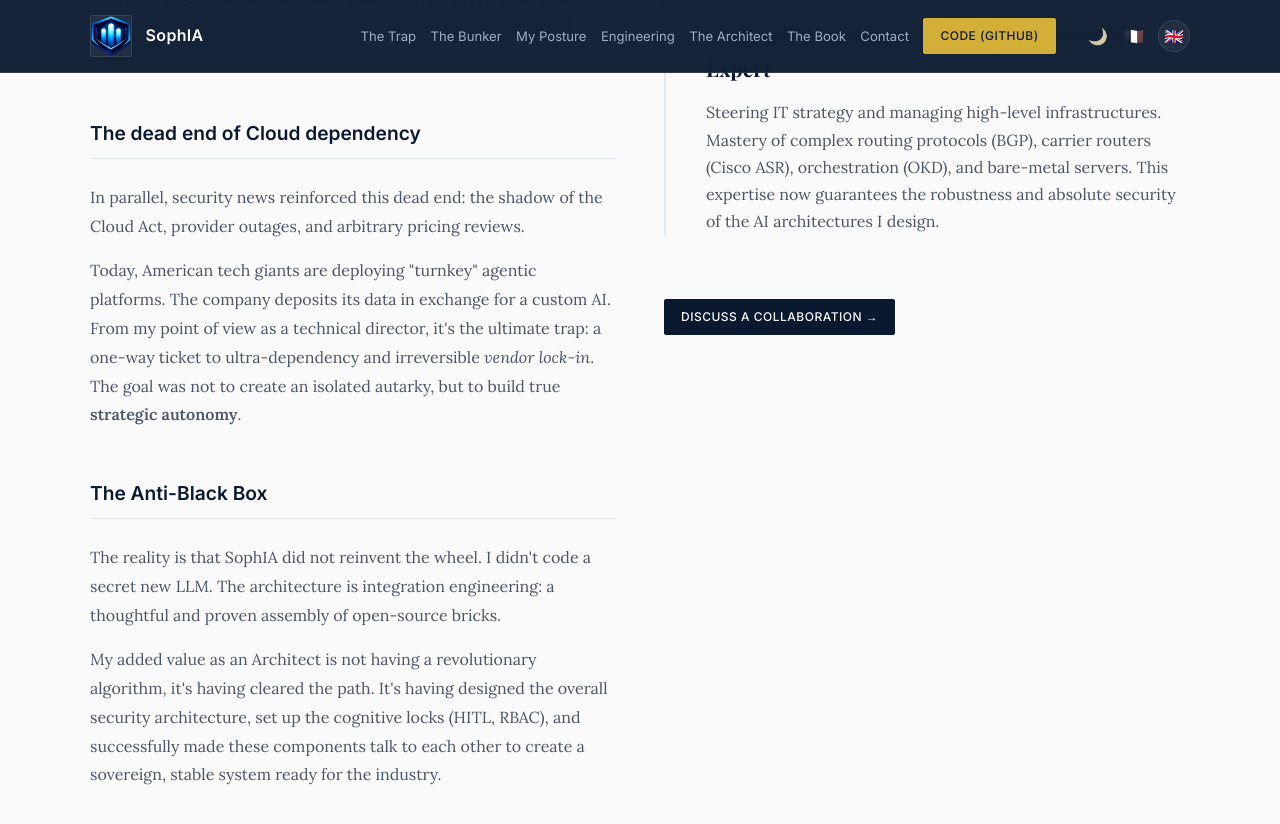
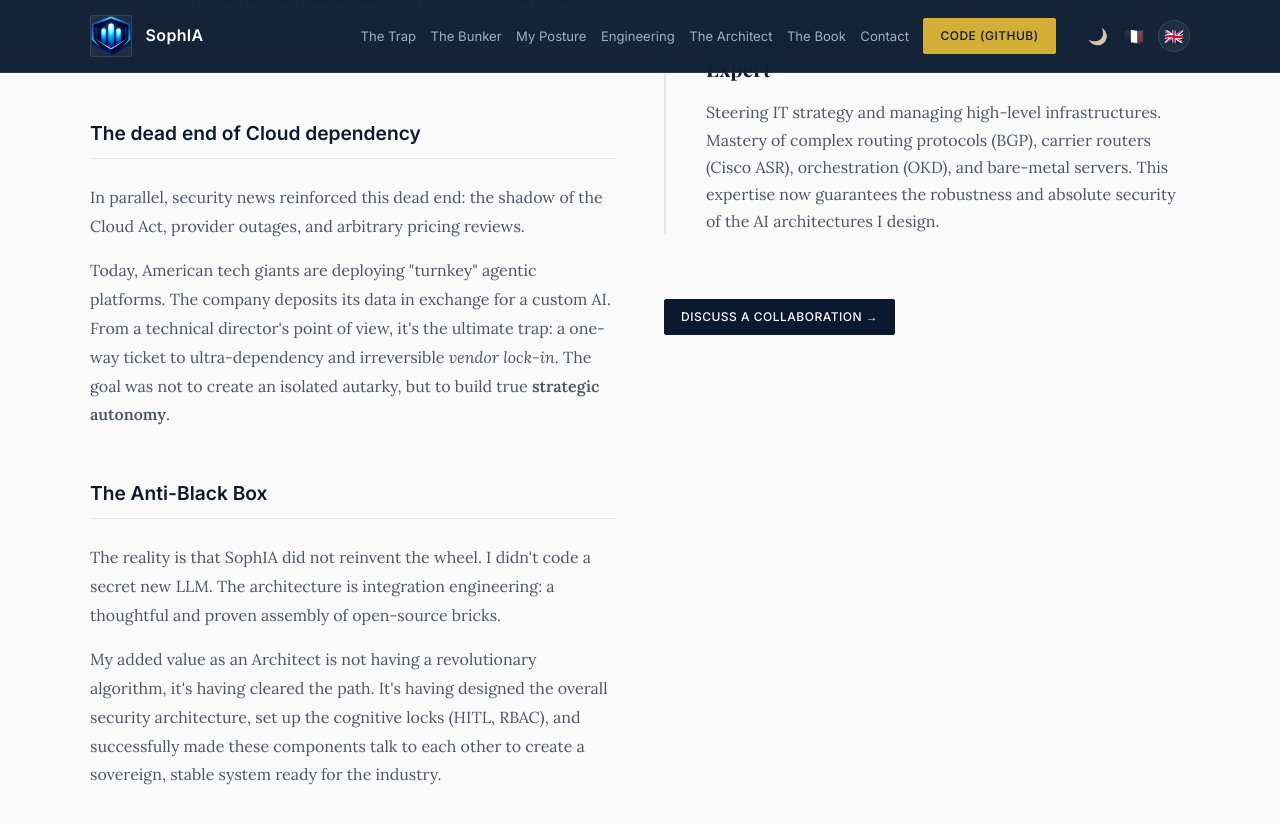
Before and after one commit to Kisai-DG-SLU/SophIA, a Jekyll site: the page built from architecte.html, in a window 1280 px wide and 900 px high, scrolled down 1859 px. Shown: the top 824 px of the window. Built offline with Jekyll 4.4.1, drawn with Linux system fonts in a browser that asks for light colours; part of the change alters nothing that is shown.

```diff
--- a/_includes/i18n/architecte.js
+++ b/_includes/i18n/architecte.js
@@ -20,8 +20,8 @@ const pageTranslations = {
           act1Text1: "Quand l'IA générative grand public a explosé, c'était d'abord un moyen technique à explorer (low-code, vibe coding). Une plongée sérieuse dans l'ingénierie IA a rapidement donné de bons résultats.",
           act1Text2: "Mais très vite en production, le mur opérationnel s'est dressé : hallucinations systématiques, coûts dérapants, hors-sujets, et surtout, un risque permanent de fuite de données. À chaque correction superficielle (prompt engineering de base), les défauts structurels finissaient par rejaillir.",
           act2Title: "L'impasse de la dépendance Cloud",
-          act2Text1: "En parallèle, l'actualité sécuritaire m'a conforté dans cette impasse : l'ombre du Cloud Act, les dysfonctionnements des fournisseurs et les revues tarifaires arbitraires.",
-          act2Text2: "Aujourd'hui, les géants américains déploient des plateformes agentiques \"clés en main\". L'entreprise y dépose ses données en échange d'une IA sur-mesure. De mon point de vue de directeur technique, c'est le piège ultime : un aller simple vers une ultra-dépendance et un <em>vendor lock-in</em> irréversible. L'objectif n'était pas de créer une autarcie isolée, mais de bâtir une véritable <strong>autonomie stratégique</strong>.",
+          act2Text1: "En parallèle, l'actualité sécuritaire a conforté cette impasse : l'ombre du Cloud Act, les dysfonctionnements des fournisseurs et les revues tarifaires arbitraires.",
+          act2Text2: "Aujourd'hui, les géants américains déploient des plateformes agentiques \"clés en main\". L'entreprise y dépose ses données en échange d'une IA sur-mesure. Du point de vue du directeur technique, c'est le piège ultime : un aller simple vers une ultra-dépendance et un <em>vendor lock-in</em> irréversible. L'objectif n'était pas de créer une autarcie isolée, mais de bâtir une véritable <strong>autonomie stratégique</strong>.",
           act4Title: "L'Anti-Boîte Noire",
           act4Text1: "La réalité est que SophIA n'a pas réinventé la roue. Je n'ai pas codé un nouveau LLM secret. L'architecture est une ingénierie d'intégration : un assemblage réfléchi et éprouvé de briques open-source.",
           act4Text2: "Ma valeur ajoutée en tant qu'Architecte n'est pas d'avoir un algorithme révolutionnaire, c'est d'avoir essuyé les plâtres. C'est d'avoir pensé l'architecture de sécurité globale, mis en place les verrous cognitifs (HITL, RBAC) et réussi à faire dialoguer ces composants pour créer un système souverain, stable et prêt pour l'industrie.",
@@ -67,7 +67,7 @@ const pageTranslations = {
           act1Text2: "But very quickly in production, the operational wall appeared: systematic hallucinations, spiraling costs, off-topic answers, and above all, a permanent risk of data leakage. With every superficial correction (basic prompt engineering), structural flaws eventually resurfaced.",
           act2Title: "The dead end of Cloud dependency",
           act2Text1: "In parallel, security news reinforced this dead end: the shadow of the Cloud Act, provider outages, and arbitrary pricing reviews.",
-          act2Text2: "Today, American tech giants are deploying \"turnkey\" agentic platforms. The company deposits its data in exchange for a custom AI. From my point of view as a technical director, it's the ultimate trap: a one-way ticket to ultra-dependency and irreversible <em>vendor lock-in</em>. The goal was not to create an isolated autarky, but to build true <strong>strategic autonomy</strong>.",
+          act2Text2: "Today, American tech giants are deploying \"turnkey\" agentic platforms. The company deposits its data in exchange for a custom AI. From a technical director's point of view, it's the ultimate trap: a one-way ticket to ultra-dependency and irreversible <em>vendor lock-in</em>. The goal was not to create an isolated autarky, but to build true <strong>strategic autonomy</strong>.",
           act4Title: "The Anti-Black Box",
           act4Text1: "The reality is that SophIA did not reinvent the wheel. I didn't code a secret new LLM. The architecture is integration engineering: a thoughtful and proven assembly of open-source bricks.",
           act4Text2: "My added value as an Architect is not having a revolutionary algorithm, it's having cleared the path. It's having designed the overall security architecture, set up the cognitive locks (HITL, RBAC), and successfully made these components talk to each other to create a sovereign, stable system ready for the industry.",
--- a/architecte.html
+++ b/architecte.html
@@ -65,10 +65,10 @@ custom_i18n: architecte
           <div class="narrative-block">
             <h3 data-i18n="arch.act2Title">L'impasse de la dépendance Cloud</h3>
             <p class="section-intro" style="font-size: 1rem; margin-bottom: 1rem;" data-i18n="arch.act2Text1">
-              En parallèle, l'actualité sécuritaire m'a conforté dans cette impasse : l'ombre du Cloud Act, les dysfonctionnements des fournisseurs et les revues tarifaires arbitraires.
+              En parallèle, l'actualité sécuritaire a conforté cette impasse : l'ombre du Cloud Act, les dysfonctionnements des fournisseurs et les revues tarifaires arbitraires.
             </p>
             <p class="section-intro" style="font-size: 1rem;" data-i18n="arch.act2Text2">
-              Aujourd'hui, les géants américains déploient des plateformes agentiques "clés en main". L'entreprise y dépose ses données en échange d'une IA sur-mesure. De mon point de vue de directeur technique, c'est le piège ultime : un aller simple vers une ultra-dépendance et un <em>vendor lock-in</em> irréversible. L'objectif n'était pas de créer une autarcie isolée, mais de bâtir une véritable <strong>autonomie stratégique</strong>.
+              Aujourd'hui, les géants américains déploient des plateformes agentiques "clés en main". L'entreprise y dépose ses données en échange d'une IA sur-mesure. Du point de vue du directeur technique, c'est le piège ultime : un aller simple vers une ultra-dépendance et un <em>vendor lock-in</em> irréversible. L'objectif n'était pas de créer une autarcie isolée, mais de bâtir une véritable <strong>autonomie stratégique</strong>.
             </p>
           </div>
 
```
